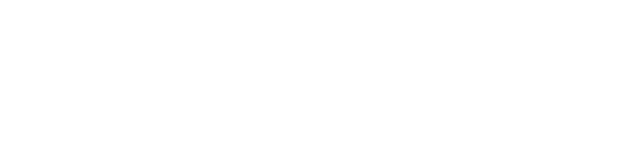
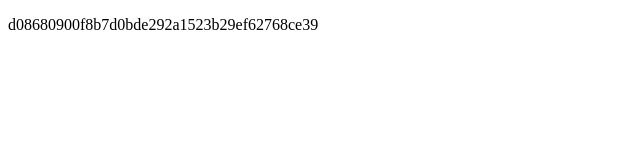
Before and after one commit to Noahdelagardelle/test-site, a website: page index.html in a window 1280 px wide. Shown: the whole page, without its empty margins (0-640 px from the left). Drawn offline with Linux system fonts and the light colour scheme.

Commit message:
add the key

```diff
--- a/index.html
+++ b/index.html
@@ -5,6 +5,6 @@
     <title></title>
   </head>
   <body>
-
+<p>d08680900f8b7d0bde292a1523b29ef62768ce39</p>
   </body>
 </html>
```
